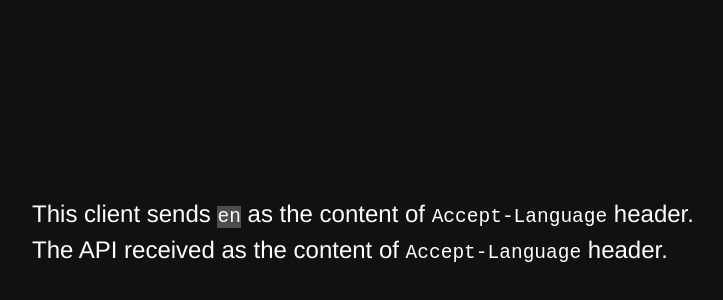
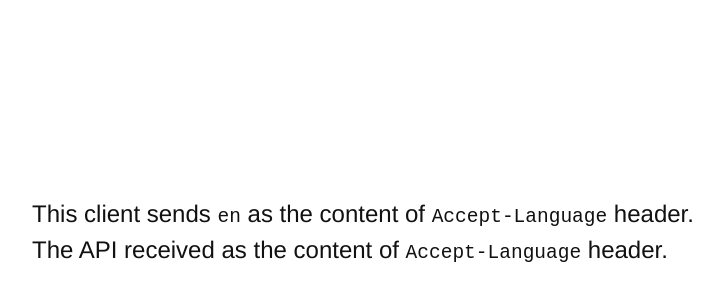
Before and after one commit to remi/brave-accept-language-override, a plain HTML site: page index.html in a window 1280 px wide. Shown: the part 168-468 px from the top of the page, without its empty margins (277-1000 px from the left). Drawn offline with Linux system fonts and the light colour scheme; no server answers.

Commit message:
Improve index.html

```diff
--- a/index.html
+++ b/index.html
@@ -13,8 +13,15 @@
       justify-content: center;
       height: 100vh;
       font: 400 1.5em/1.5 "Helvetica Neue", Helvetica, Arial, sans-serif;
-      color: #fff;
-      background: #111;
+      background: #fff;
+      color: #111;
+    }
+
+    @media (prefers-color-scheme: dark) {
+      body {
+        color: #fff;
+        background: #111;
+      }
     }
 
     #header-original-value {
@@ -40,21 +47,18 @@
     const originalHeader = 'en';
     document.getElementById('header-original-value').textContent = originalHeader;
 
-    const method = 'GET'
-    const headers = new Headers({
-      'Accept-Language': originalHeader
-    });
+    const headers = new Headers({'Accept-Language': originalHeader});
+    const opts = {headers, method: 'GET', mode: 'cors', cache: 'default'};
 
-    const opts = {method, headers, mode: 'cors', cache: 'default'};
-
-    window.fetch('http://localhost:8081/api.json', opts)
+    window.fetch('http://localhost:8081', opts)
       .then((response) => response.json())
       .then((response) => {
         const receivedHeader = response.message;
-        document.getElementById('header-value').innerHTML = receivedHeader;
+        const headerValueElement = document.getElementById('header-value')
+        headerValueElement.innerHTML = receivedHeader;
 
         if (receivedHeader != originalHeader) {
-          document.getElementById('header-value').classList.add('error');
+          headerValueElement.classList.add('error');
         }
       });
   </script>
```
